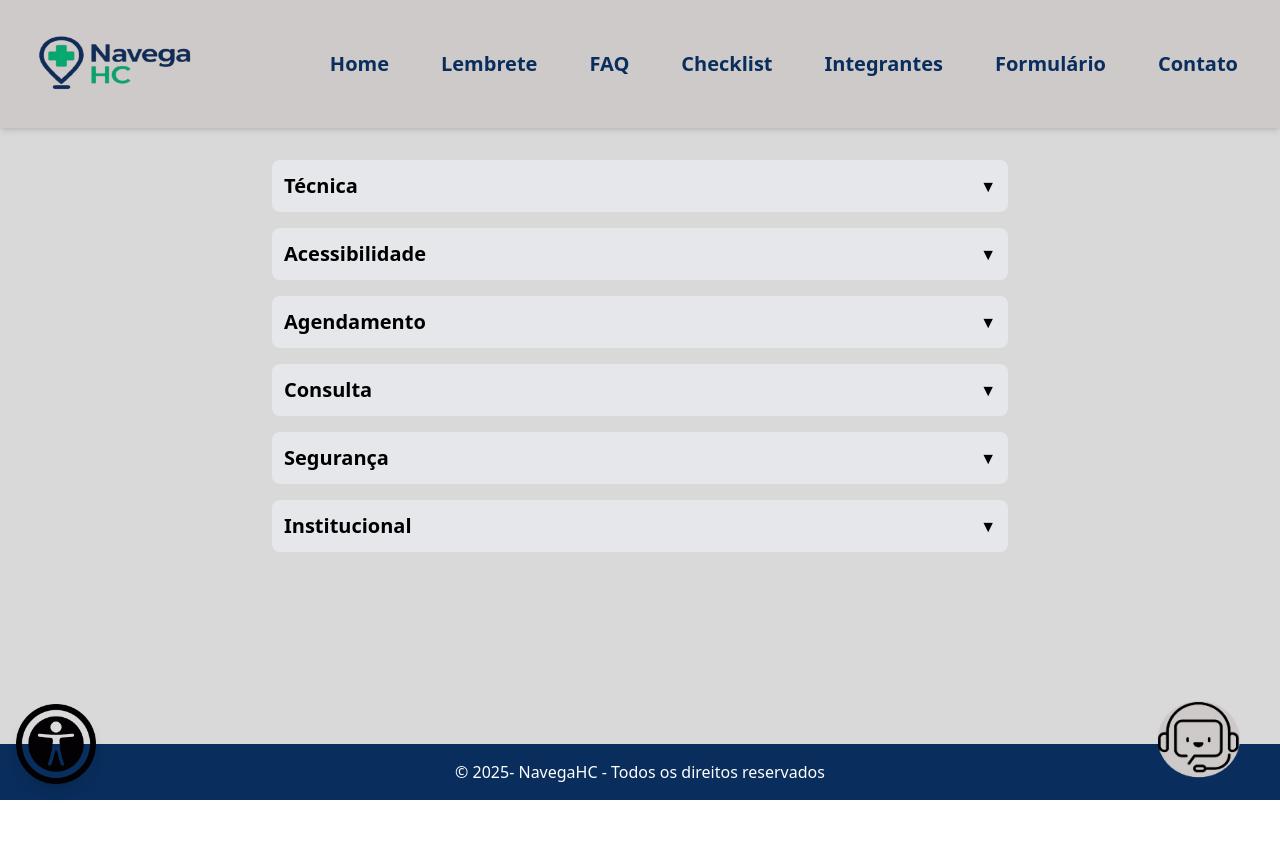
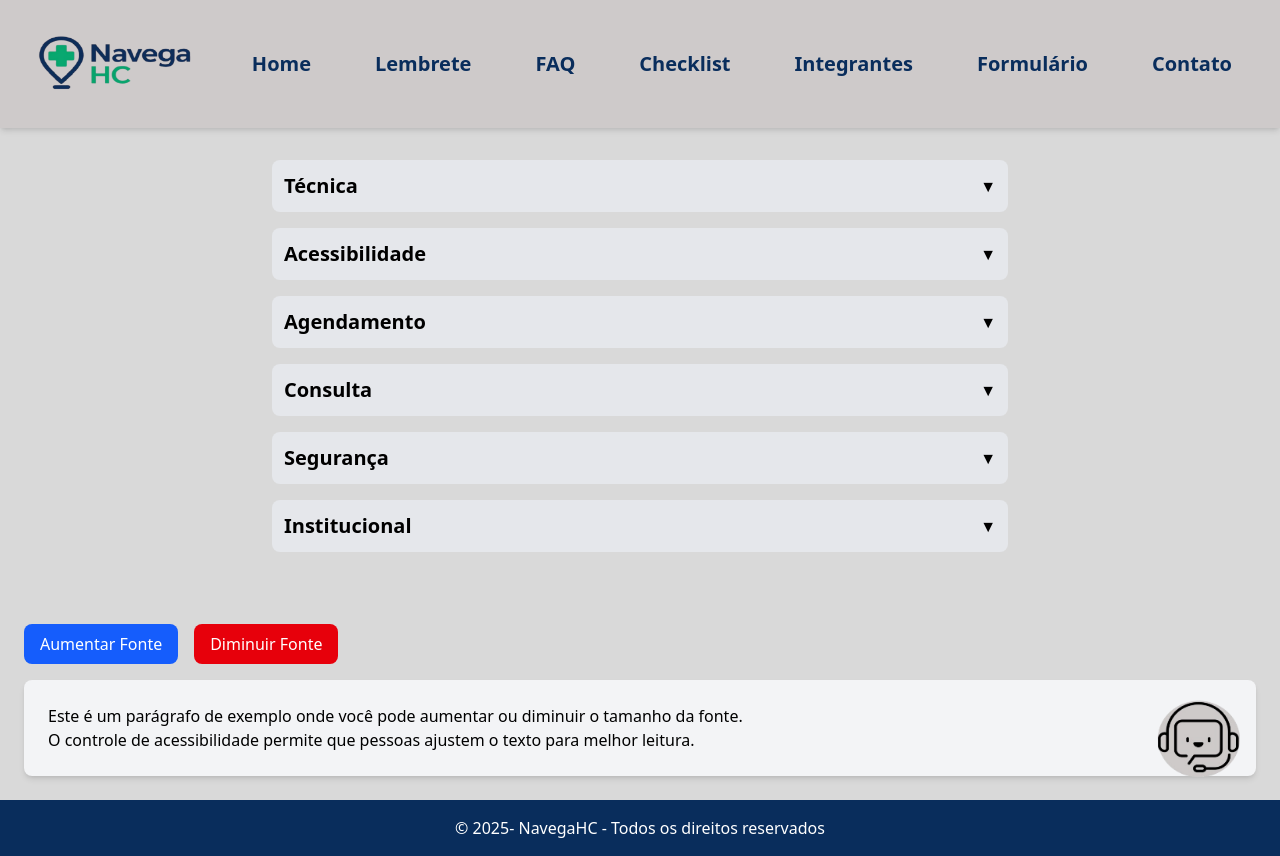
Before and after one commit to NavegaHC/NavegaHC-site, a React (Vite) app in the folder NavegaHC/: page /faq in a window 1280 px wide. Before the commit the page ends 800 px from the top, so only its background shows below. Built offline with nearby package versions, Linux system fonts and the light colour scheme.

Commit message:
Alterando JS
Alterando o js das paginas

```diff
--- a/NavegaHC/src/componentes/Botao_acessibilidade/Botao_acessibildade.tsx
+++ b/NavegaHC/src/componentes/Botao_acessibilidade/Botao_acessibildade.tsx
@@ -1,9 +1,58 @@
-function Acessibilidade(){
-    return(
-        <>
-        <button className="fixed bottom-4 left-4 rounded-full shadow-lg ">
-            <img src="./img/acessibilidade.png" alt="Botão de acesssibilidade" className="w-20 h-20" />
+import { useState } from "react";
+
+const ControleFonte: React.FC = () => {
+  const [fontSize, setFontSize] = useState<number>(16); // tamanho inicial da fonte tipado
+
+  const aumentarFonte = (): void => {
+    if (fontSize < 30) {
+      setFontSize((prev) => prev + 2);
+    }
+  };
+
+  const diminuirFonte = (): void => {
+    if (fontSize > 10) {
+      setFontSize((prev) => prev - 2);
+    }
+  };
+
+  return (
+    <div className="p-6 space-y-4">
+      {/* Botões de controle */}
+      <div className="flex gap-4">
+        <button
+          id="aumentarFonte"
+          onClick={aumentarFonte}
+          className="px-4 py-2 bg-blue-600 text-white rounded-lg hover:bg-blue-700 transition"
+        >
+          Aumentar Fonte
         </button>
-        </>
-    );
-}export default Acessibilidade;
+
+        <button
+          id="diminuirFonte"
+          onClick={diminuirFonte}
+          className="px-4 py-2 bg-red-600 text-white rounded-lg hover:bg-red-700 transition"
+        >
+          Diminuir Fonte
+        </button>
+      </div>
+
+      {/* Conteúdo com fonte ajustável */}
+      <div
+        id="fundo"
+        style={{ fontSize: `${fontSize}px` }}
+        className="bg-gray-100 p-6 rounded-lg shadow-md"
+      >
+        <p>
+          Este é um parágrafo de exemplo onde você pode aumentar ou diminuir o
+          tamanho da fonte.
+        </p>
+        <p>
+          O controle de acessibilidade permite que pessoas ajustem o texto para
+          melhor leitura.
+        </p>
+      </div>
+    </div>
+  );
+};
+
+export default ControleFonte;
--- a/NavegaHC/src/componentes/Cabecalho/Cabecalho.tsx
+++ b/NavegaHC/src/componentes/Cabecalho/Cabecalho.tsx
@@ -1,10 +1,16 @@
+// src/components/Cabecalho.tsx
 import { useState } from "react";
 import { Link } from "react-router-dom";
 
-function Cabecalho() {
-  const [menuOpen, setMenuOpen] = useState(false);
+interface NavLink {
+  to: string;
+  label: string;
+}
 
-  const links = [
+const Cabecalho: React.FC = () => {
+  const [menuOpen, setMenuOpen] = useState<boolean>(false);
+
+  const links: NavLink[] = [
     { to: "/home", label: "Home" },
     { to: "/lembrete", label: "Lembrete" },
     { to: "/faq", label: "FAQ" },
@@ -15,22 +21,22 @@ function Cabecalho() {
   ];
 
   return (
-    <>
     <header className="bg-[#cecaca] shadow-md">
       <div className="w-full mx-auto flex justify-between items-center p-4">
+        {/* Logo */}
         <img
-          src="public/img/logonhc.png"
+          src="/img/logonhc.png"
           alt="Logo NavegaHC"
-          className="h-32.5 w-50 sm:h-24 sm:w-48"
+          className="h-24 w-48"
         />
 
         {/* Menu para telas maiores */}
         <nav className="hidden md:flex gap-8 p-4 text-[#092d5c] font-bold text-xl">
-          {links.map((link) => (
+          {links.map((link: NavLink) => (
             <Link
               key={link.to}
               to={link.to}
-              className="hover:bg-gray-100 rounded-xl p-2.5 hover:text-blue-900 transition-colors"
+              className="hover:bg-gray-100 rounded-xl px-4 py-2 hover:text-blue-900 transition-colors"
             >
               {link.label}
             </Link>
@@ -62,15 +68,15 @@ function Cabecalho() {
         </div>
       </div>
 
-      {/* Menu para telas de celulares */}
+      {/* Menu mobile */}
       {menuOpen && (
         <nav className="md:hidden bg-[#d9d9d9] w-full flex flex-col items-center gap-4 py-6 text-[#092d5c] font-bold text-2xl">
-          {links.map((link) => (
+          {links.map((link: NavLink) => (
             <Link
               key={link.to}
               to={link.to}
               onClick={() => setMenuOpen(false)}
-              className="hover:bg-gray-100 rounded-xl p-2.5 hover:text-blue-900 transition-colors"
+              className="hover:bg-gray-100 rounded-xl px-4 py-2 hover:text-blue-900 transition-colors"
             >
               {link.label}
             </Link>
@@ -78,7 +84,7 @@ function Cabecalho() {
         </nav>
       )}
     </header>
-    </>
   );
-}
+};
+
 export default Cabecalho;
--- a/NavegaHC/src/pages/Home/Faq/Faq.tsx
+++ b/NavegaHC/src/pages/Home/Faq/Faq.tsx
@@ -1,8 +1,16 @@
+// src/components/FAQ.tsx
 import { useState } from "react";
 
-const FAQItem = ({ title, question, answer, question2, answer2 }) => {
+interface FAQItemProps {
+  title: string;
+  question: string;
+  answer: string;
+  question2: string;
+  answer2: string;
+}
 
-  const [open, setOpen] = useState(false);
+const FAQItem: React.FC<FAQItemProps> = ({ title, question, answer, question2, answer2 }) => {
+  const [open, setOpen] = useState<boolean>(false);
 
   return (
     <div className="mb-4">
@@ -21,7 +29,7 @@ const FAQItem = ({ title, question, answer, question2, answer2 }) => {
       </button>
 
       {open && (
-        <div className="mt-2 space-y-3 text-gray-700 bg-gray-200 rounded-2xl text-left p-1.5">
+        <div className="mt-2 space-y-3 text-gray-700 bg-gray-200 rounded-2xl text-left p-2">
           <div>
             <h3 className="font-medium">{question}</h3>
             <p>{answer}</p>
@@ -36,50 +44,62 @@ const FAQItem = ({ title, question, answer, question2, answer2 }) => {
   );
 };
 
+interface FAQData {
+  title: string;
+  question: string;
+  answer: string;
+  question2: string;
+  answer2: string;
+}
+
 export default function FAQ() {
-  const faqs = [
+  const faqs: FAQData[] = [
     {
       title: "Técnica",
       question: "1. A câmera não está funcionando, o que faço?",
-      answer: "Veja se a câmera está liberada. Quando o site pedir, clique em Permitir. Se não aparecer nada, peça ajuda para alguém atualizar o computador ou o celular.",
+      answer:
+        "Veja se a câmera está liberada. Quando o site pedir, clique em Permitir. Se não aparecer nada, peça ajuda para alguém atualizar o computador ou o celular.",
       question2: "2. Posso usar o celular para a consulta?",
-      answer2: "Sim! Você pode usar o celular, tablet ou computador. Só precisa ter câmera, microfone e internet funcionando."
+      answer2:
+        "Sim! Você pode usar o celular, tablet ou computador. Só precisa ter câmera, microfone e internet funcionando.",
     },
     {
       title: "Acessibilidade",
       question: "1. Tem tradução em Libras na plataforma?",
       answer: "Ainda não tem, mas estamos trabalhando para colocar isso em breve.",
       question2: "2. Dá para aumentar o tamanho das letras?",
-      answer2: "Sim! Você pode usar o zoom do navegador para deixar tudo maior e mais fácil de ler."
+      answer2: "Sim! Você pode usar o zoom do navegador para deixar tudo maior e mais fácil de ler.",
     },
     {
       title: "Agendamento",
       question: "1. Como cancelo uma consulta?",
       answer: "Você precisa falar direto com a unidade do IMREA que marcou sua consulta.",
       question2: "2. E se eu me atrasar para a consulta?",
-      answer2: "Tente entrar mesmo assim. Se não conseguir, fale com a unidade para saber o que fazer."
+      answer2: "Tente entrar mesmo assim. Se não conseguir, fale com a unidade para saber o que fazer.",
     },
     {
       title: "Consulta",
       question: "1. Quanto tempo dura a consulta online?",
       answer: "A consulta dura mais ou menos 30 minutos. Pode ser mais ou menos, dependendo do seu caso.",
       question2: "2. Preciso estar com alguém na hora da consulta?",
-      answer2: "Se for difícil para você andar ou se comunicar, é bom ter alguém junto para ajudar."
+      answer2:
+        "Se for difícil para você andar ou se comunicar, é bom ter alguém junto para ajudar.",
     },
     {
       title: "Segurança",
       question: "1. Quem pode ver meus dados?",
       answer: "Só profissionais do IMREA, e tudo segue a lei de proteção de dados.",
       question2: "2. É seguro clicar no link da consulta que chega por e-mail?",
-      answer2: "Sim, se o e-mail for mesmo do IMREA. Sempre veja quem mandou antes de clicar."
+      answer2:
+        "Sim, se o e-mail for mesmo do IMREA. Sempre veja quem mandou antes de clicar.",
     },
     {
       title: "Institucional",
       question: "1. O que é o IMREA?",
       answer: "É um instituto do Hospital das Clínicas que cuida da reabilitação de pacientes.",
       question2: "2. Quais lugares fazem parte do IMREA?",
-      answer2: "Clínicas, Aclimação, Vila Mariana, Lapa e outros locais. Veja mais na parte de contatos."
-    }
+      answer2: "Clínicas, Aclimação, Vila Mariana, Lapa e outros locais. Veja mais na parte de contatos.",
+    },
   ];
 
   return (
```
Also changed, not shown: 1 other file (tests, documents, lock files or other folders).
